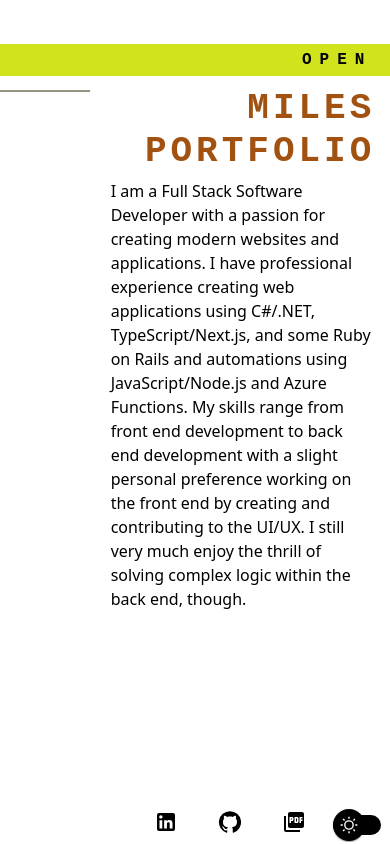
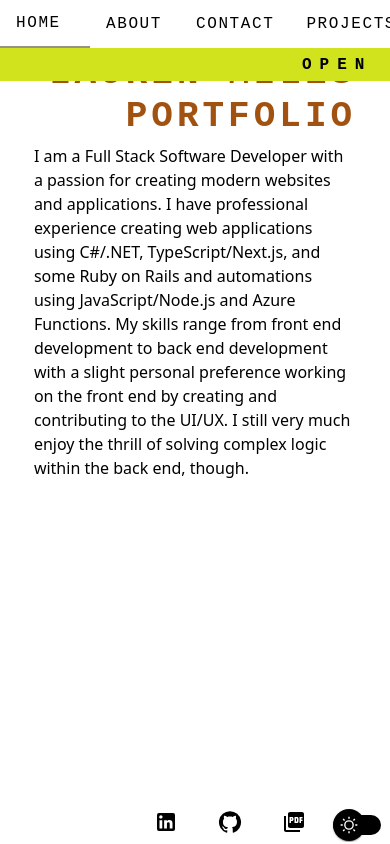
Before and after one commit to laurenmilesdev/portfolio, a Next.js app: page / in a window 390 px wide. Built offline with nearby package versions, Linux system fonts and the light colour scheme; a web font is replaced by a local one.

Commit message:
Updated app Layout

```diff
--- a/src/components/portfolio/layout/Layout.module.css
+++ b/src/components/portfolio/layout/Layout.module.css
@@ -1,26 +1,13 @@
-.page-content {
-  display: flex;
-  flex-direction: row;
-  margin-top: 3%;
-}
-
 .nav-container {
-  width: 10%;
+  background-color: var(--background-color);
   position: fixed;
+  width: 100%;
+  top: 0;
 }
 
 .children-container {
-  width: 75%;
-  padding-left: 10%;
+  padding-top: 5%;
 }
 
 @media screen and (max-width: 1200px) {
-  .nav-container {
-    width: 6rem;
-  }
-
-  .children-container {
-    padding-left: 6rem;
-    width: 100%;
-  }
 }
--- a/src/components/portfolio/layout/Layout.tsx
+++ b/src/components/portfolio/layout/Layout.tsx
@@ -1,4 +1,5 @@
 import { Dispatch, SetStateAction } from 'react';
+import { Container } from '@mui/material';
 import TickerTape from '../ticker-tape/TickerTape';
 import Navigation from '../navigation/Navigation';
 import Footer from '../footer/Footer';
@@ -39,20 +40,20 @@ export default function Layout({
 }: Props): JSX.Element {
   return (
     <>
-      {openToWork && <TickerTape text={TickerTapeConstants.OPEN_TO_WORK} />}
-
-      <div className={`${styles['page-content']}`} id={pageContentDivId}>
+      <div id={pageContentDivId}>
         <div className={`${styles['nav-container']}`} id={navigationDivId}>
           <Navigation
             pageTitles={pageTitles}
             pageTabValue={pageTabValue}
             setPageTabValue={setPageTabValue}
           />
+
+          {openToWork && <TickerTape text={TickerTapeConstants.OPEN_TO_WORK} />}
         </div>
 
-        <div className={`${styles['children-container']}`} id={childrenContainerId}>
+        <Container className={styles['children-container']} id={childrenContainerId}>
           {children}
-        </div>
+        </Container>
       </div>
 
       {!useWindowsTheme && (
```
